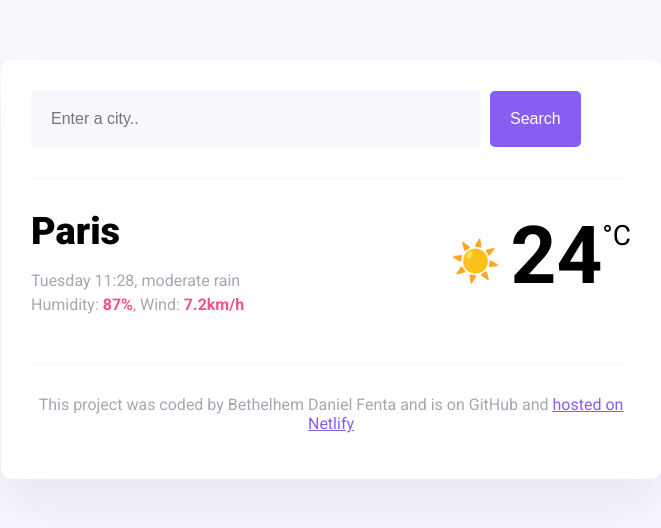
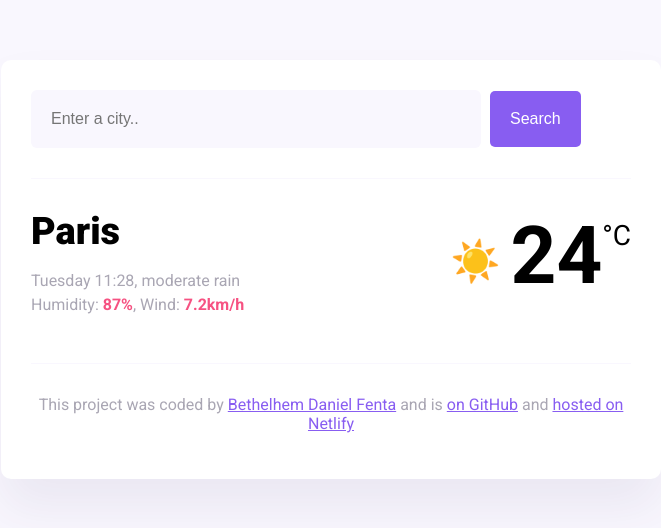
Before and after one commit to Bethel-21/My-weather-application, a website built with Parcel: page index.html in a window 1280 px wide. Shown: the whole page, without its empty margins (309-970 px from the left). Built offline with nearby package versions, Linux system fonts and the light colour scheme.

Commit message:
Update index.html

```diff
--- a/index.html
+++ b/index.html
@@ -47,8 +47,8 @@
       <footer>
         <p>
           This project was coded by
-          <a href="#" target="_blank"> <a href="https://github.com/Bethel-21"></a>Bethelhem Daniel Fenta</a> and is
-          <a href="#" target="_blank"> <a href="https://github.com/Bethel-21/My-weather-application"></a>on GitHub</a> and
+          <a href="#" target="_blank"> <a href="https://github.com/Bethel-21" target="_blank">Bethelhem Daniel Fenta</a></a> and is
+          <a href="#" target="_blank"> <a href="https://github.com/Bethel-21/My-weather-application" target="_blank">on GitHub</a></a> and
           <a href="#" target="_blank">hosted on Netlify</a>
         </p>
       </footer>
```
